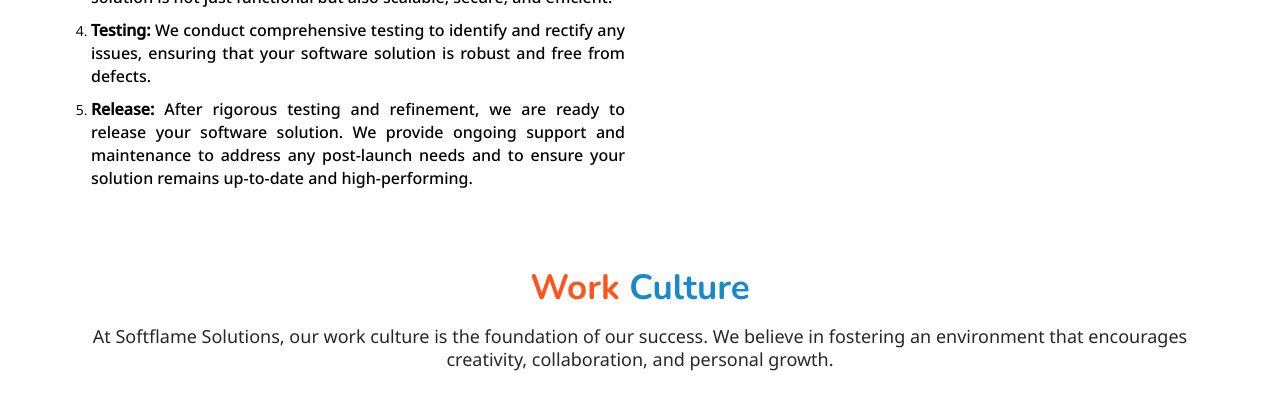
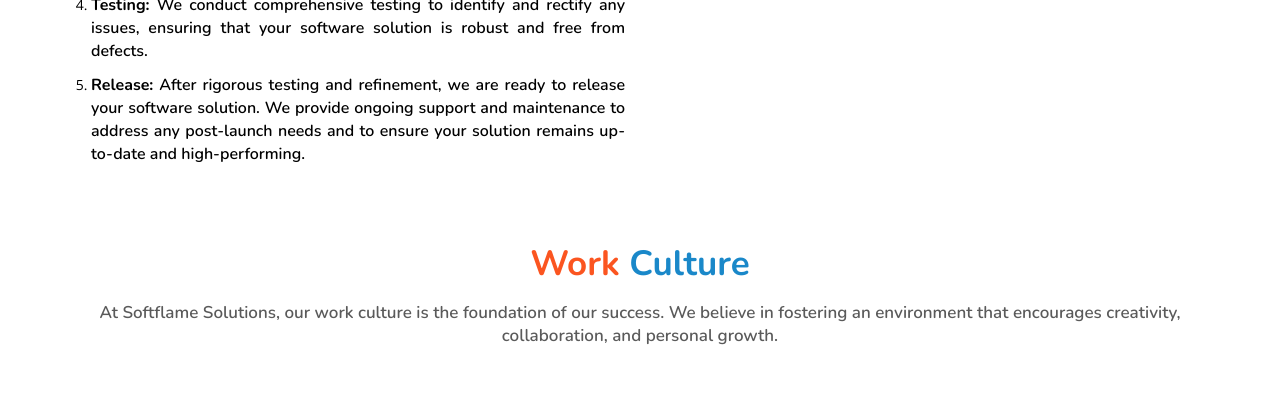
Before and after one commit to pooja8435/softflame, a PHP site: page /about.php in a window 1280 px wide. Shown: the part 2314-2714 px from the top of the page. Run offline with PHP 8.4, Linux system fonts and the light colour scheme; some libraries are stand-ins or nearby versions.

Commit message:
css changes

```diff
--- a/about.php
+++ b/about.php
@@ -189,8 +189,7 @@
             <h1 data-animation="zoomReverseIn" class="font-family text-white sub-nav-head uppercase">About Us</h1>
             <h3 data-animation="zoomIn" data-animation-delay="500ms" class="text-white font-family">We are passionate
                 about creating innovative software solutions
-                that
-                empower businesses to thrive in the digital age.</h3>
+                </h3>
         </div>
         <div class="overlay bg-opacity-7"></div>
         <img src="images/about-us-banner.jpg" alt="Website Development Company in Pune, Bangalore, Delhi"
@@ -222,16 +221,16 @@
             <div class="clearfix"></div>
             <div class="col-md-6">
                 <h2 class="text-center-mobile"><b><span class="blue-font header-font">Soft</span><span
-                            class="header-font orange-font">Flame</span><b>
+                            class="header-font orange-font">Flame</span></b>
                 </h2>
-                <h5 class="text-justify text-font">At SoftFlame Solutions, we are passionate about creating innovative
+                <p class="text-justify text-font">At SoftFlame Solutions, we are passionate about creating innovative
                     software
                     solutions that empower
                     businesses to thrive in the digital age. With a deep commitment to excellence and a team of
                     dedicated professionals.<br><br>
                     We work with some dynamic clients who are based either locally in Pune or across the Globe, from
                     start-ups to international brands.Our projects not only look great, they use the right tools that
-                    work for you and with your success comes ours. "Your Business We Care!"</h5>
+                    work for you and with your success comes ours. "Your Business We Care!"</p>
 
                 <button type="button" class="btn connect-btn header-font"
                     onclick="window.location.href='contact.php'">Let's Connect</button>
@@ -247,16 +246,16 @@
             </div>
             <div class="col-md-6">
                 <h2 class="text-center-mobile"><b><span class="blue-font header-font">Our&nbsp;</span><span
-                            class="orange-font header-font">Vision</span><b>
+                            class="orange-font header-font">Vision</span></b>
                 </h2>
-                <h5 class="text-font"> At Softflame Solutions, we envision a future where technology becomes a force for
+                <p class="text-font"> At Softflame Solutions, we envision a future where technology becomes a force for
                     sustainability, social good, and global progress. We aspire to be at the forefront of this
                     transformation, leading the charge in creating software solutions that not only drive business
                     success but also have a positive impact on the world.<br><br>
                     We envision a society where cutting-edge technology is accessible to all, leveling the playing field
                     and bridging the digital divide. By pushing the boundaries of what is possible in software
                     development, we aim to contribute to a more inclusive, sustainable, and interconnected world.
-                </h5>
+                </p>
             </div>
         </div>
         <br><br>
@@ -306,10 +305,10 @@
             <div class="col-md-6">
                 <h2 class="text-center-mobile"><b><span class="orange-font header-font">Working&nbsp;</span><span
                             class="blue-font header-font">Strategy</span><b></h2>
-                <h5 class="text-font text-justify">At Softflame Solutions, our working strategy is built on a
+                <p class="text-font text-justify">At Softflame Solutions, our working strategy is built on a
                     well-defined process
                     that ensures the successful delivery of software solutions. We follow a systematic approach that can
-                    be summarized in the following key phases:</h5>
+                    be summarized in the following key phases:</p>
 
                 <div class="strategy-steps">
                     <ol>
@@ -353,10 +352,10 @@
         <div class="row text-center reveal margin-top">
             <div class="col-md-12">
                 <h2 class="text-center-mobile"><b><span class="orange-font header-font">Work&nbsp;</span><span
-                            class="blue-font header-font">Culture</span><b></h2>
-                <h5 class="text-font">At Softflame Solutions, our work culture is the foundation of our success. We
+                            class="blue-font header-font">Culture</span></b></h2>
+                <p class="text-font">At Softflame Solutions, our work culture is the foundation of our success. We
                     believe in fostering
-                    an environment that encourages creativity, collaboration, and personal growth.</h5>
+                    an environment that encourages creativity, collaboration, and personal growth.</p>
             </div>
         </div>
 
--- a/css/about.css
+++ b/css/about.css
@@ -3,7 +3,9 @@
     }
 
     .text-font {
-        font-family: "noto sans", sans-serif;
+        font-family: 'Nunito', sans-serif !important;
+        font-size: 17px;
+        font-weight: 400;
     }
 
     .header-font {
--- a/css/web-development-design.css
+++ b/css/web-development-design.css
@@ -2,7 +2,7 @@
     padding: 50px !important;
 }
 
-.text-font p {
+.text-font {
     font-family: 'Nunito', sans-serif !important;
 }
 
```
